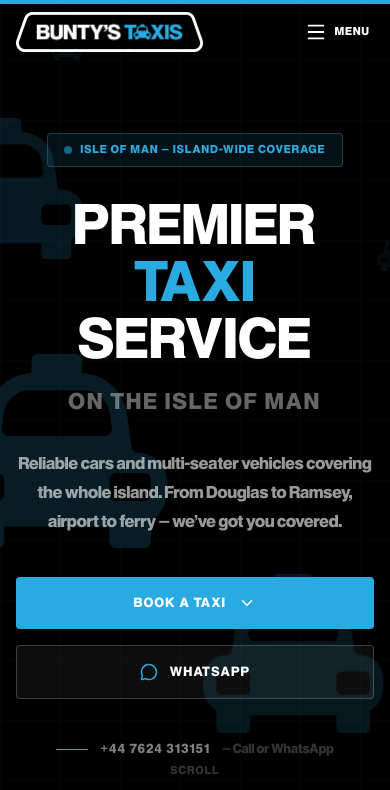
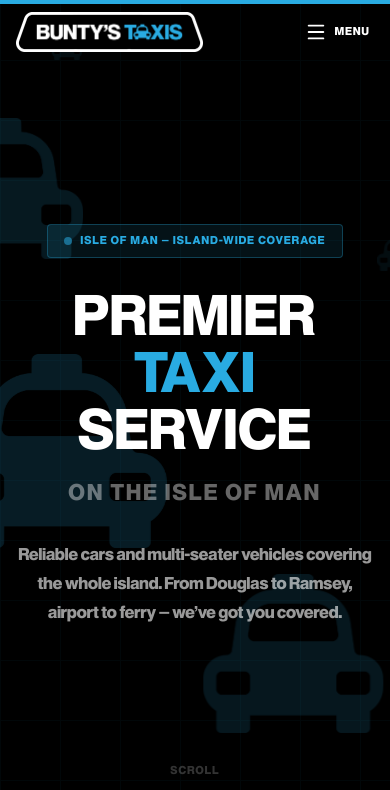
Before and after one commit to LYNKSPortal/buntys-taxis-iom, a Next.js app: page / in a window 390 px wide. Shown: the top 790 px of the page. Built offline with nearby package versions, Linux system fonts and the light colour scheme.

Commit message:
ux: hide hero CTAs and phone number on mobile (MobileBar handles it)

```diff
--- a/src/components/Hero.tsx
+++ b/src/components/Hero.tsx
@@ -81,7 +81,7 @@ export default function Hero() {
           </p>
 
           {/* CTAs */}
-          <div className="flex flex-col sm:flex-row justify-center gap-4 animate-fade-in-up animate-delay-300">
+          <div className="hidden sm:flex flex-col sm:flex-row justify-center gap-4 animate-fade-in-up animate-delay-300">
             <a
               href="#booking"
               className="group inline-flex items-center justify-center gap-3 bg-[#29ABE2] hover:bg-[#1a8bbf] text-white font-black text-sm tracking-widest uppercase px-8 py-4 rounded-sm transition-all duration-200 hover:scale-105"
@@ -101,7 +101,7 @@ export default function Hero() {
           </div>
 
           {/* Phone Number */}
-          <div className="mt-10 flex items-center justify-center gap-3 animate-fade-in-up animate-delay-400">
+          <div className="hidden sm:flex mt-10 items-center justify-center gap-3 animate-fade-in-up animate-delay-400">
             <div className="w-8 h-px bg-[#29ABE2]" />
             <a
               href="tel:+447624313151"
```
